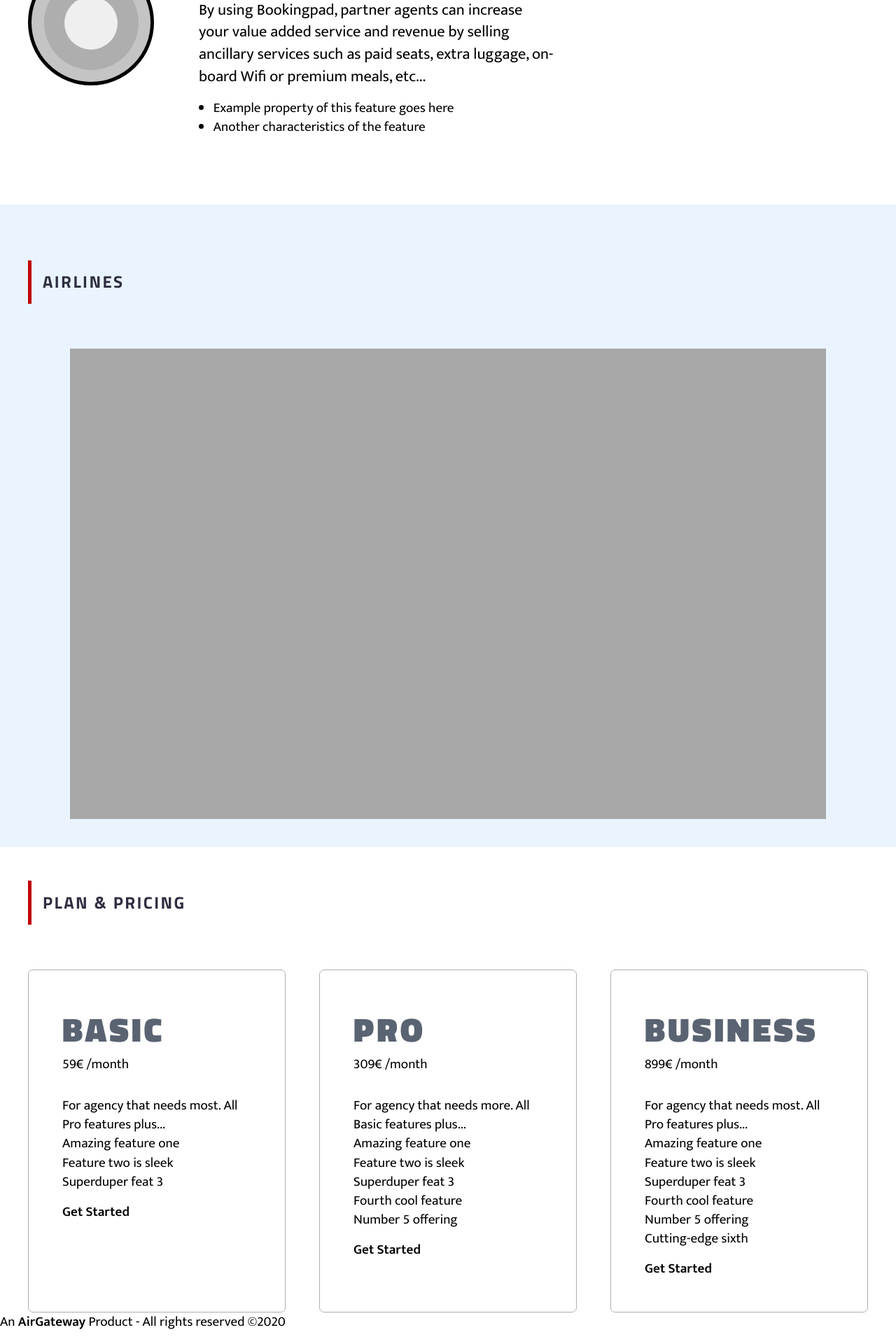
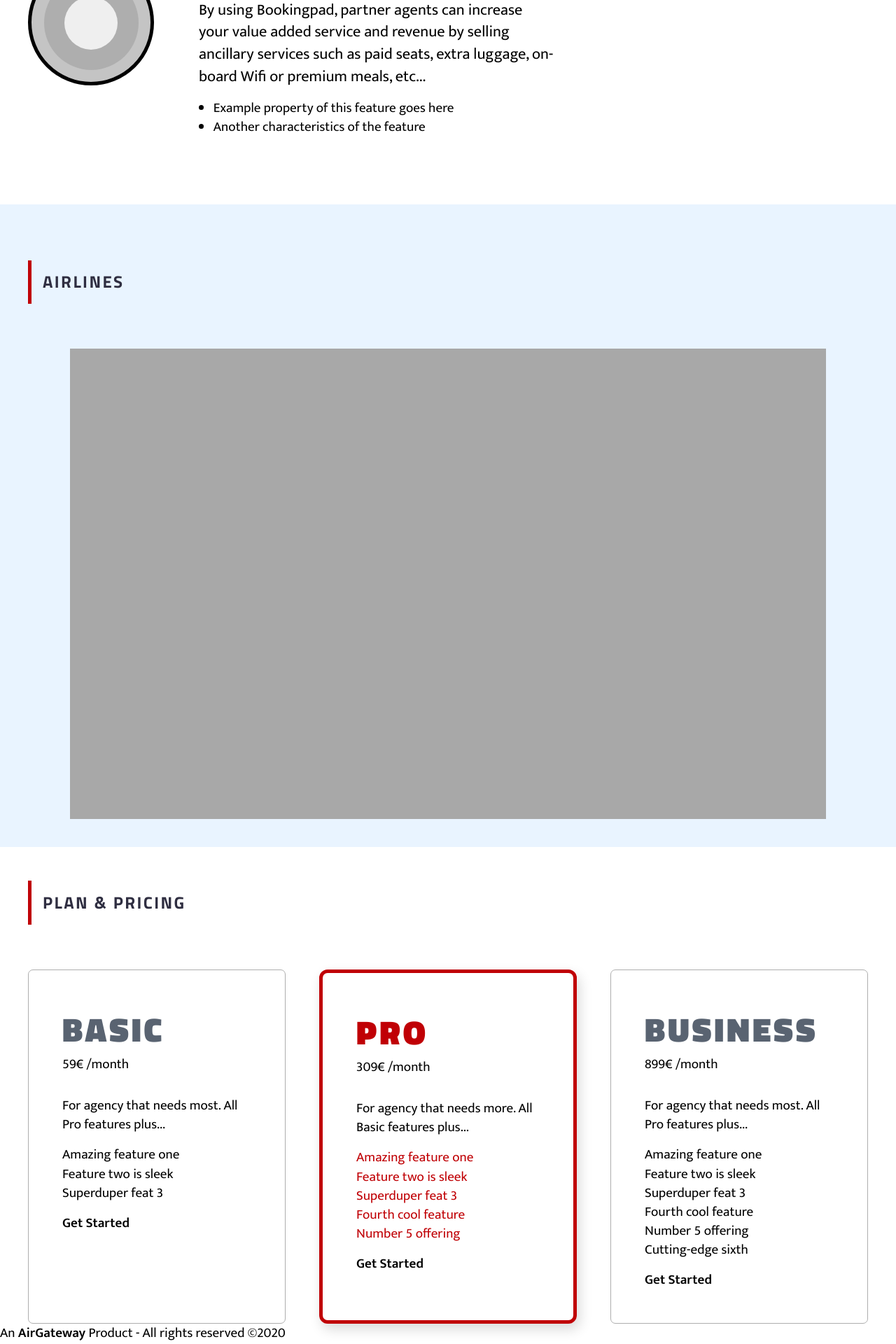
Before and after one commit to tripsimian-labs/bookingpad-web, a Jekyll site: the page built from index.md, in a window 1280 px wide. Shown: the part 1329-3249 px from the top of the page at 70% size. Built offline with Jekyll 4.4.1, drawn with Linux system fonts in a browser that asks for light colours.

Commit message:
Style Pro plan card

```diff
--- a/_includes/home_pricing.html
+++ b/_includes/home_pricing.html
@@ -23,7 +23,7 @@
                     <a href="">Get Started</a>
                 </div>
             </div>
-            <div class="homePricingItem">
+            <div class="homePricingItem planPro spotlight">
                 <div class="homePricingHead">
                     <h3>Pro</h3>
                     <div class="homePricingRate">
--- a/_sass/layout.scss
+++ b/_sass/layout.scss
@@ -237,7 +237,7 @@ a {
     padding: 3rem;
 
     h3 {
-      font-family: "Titillium Web", sans-serif;
+      font-family: 'Titillium Web', sans-serif;
       font-weight: 900;
       font-size: 48px;
       line-height: 73px;
@@ -247,7 +247,21 @@ a {
     }
 
     ul {
-      margin-bottom: 1rem;
+      margin: 1rem 0;
+    }
+
+    &.plan {
+      &Pro {
+        h3, ul {
+          color: $red;
+        }
+      }
+    }
+
+    &.spotlight {
+      border: 5px solid #c00005;
+      box-shadow: 4px 8px 18px rgba(0, 0, 0, 0.15);
+      border-radius: 12px;
     }
   }
 
```
